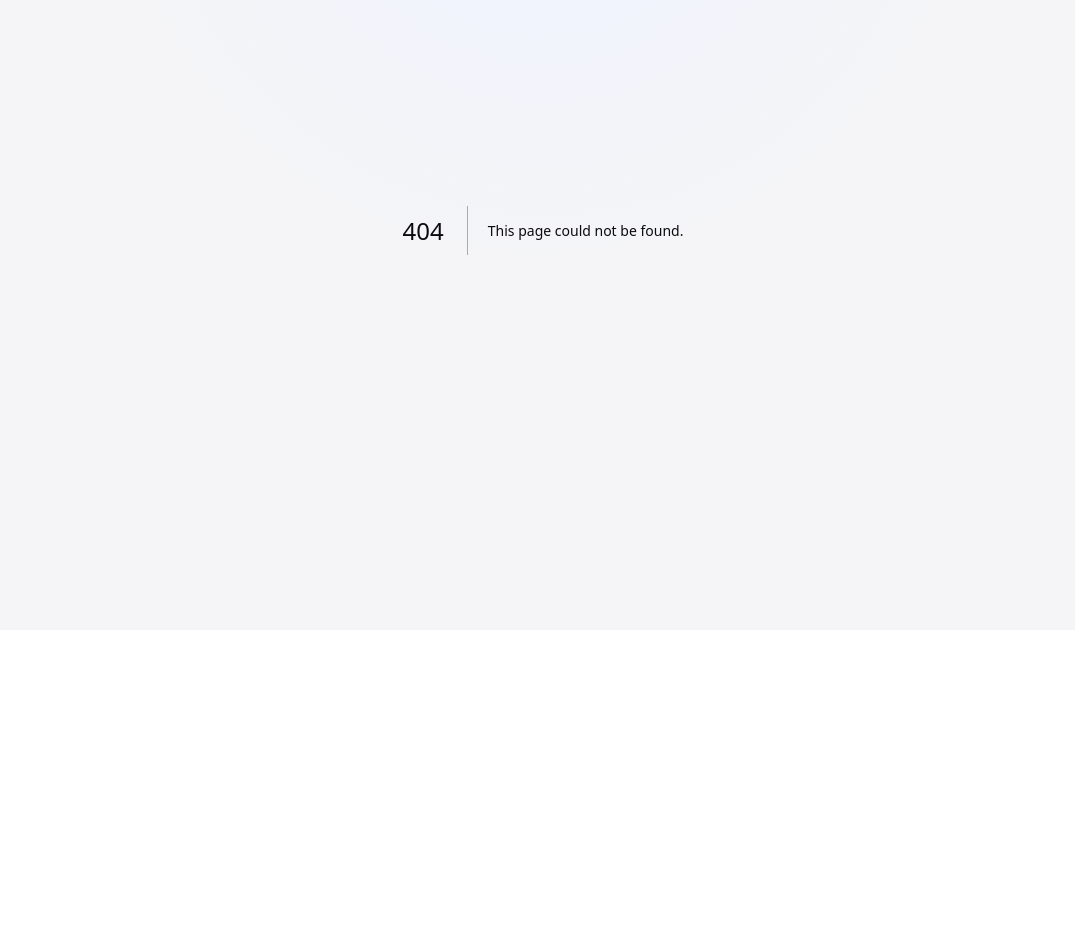
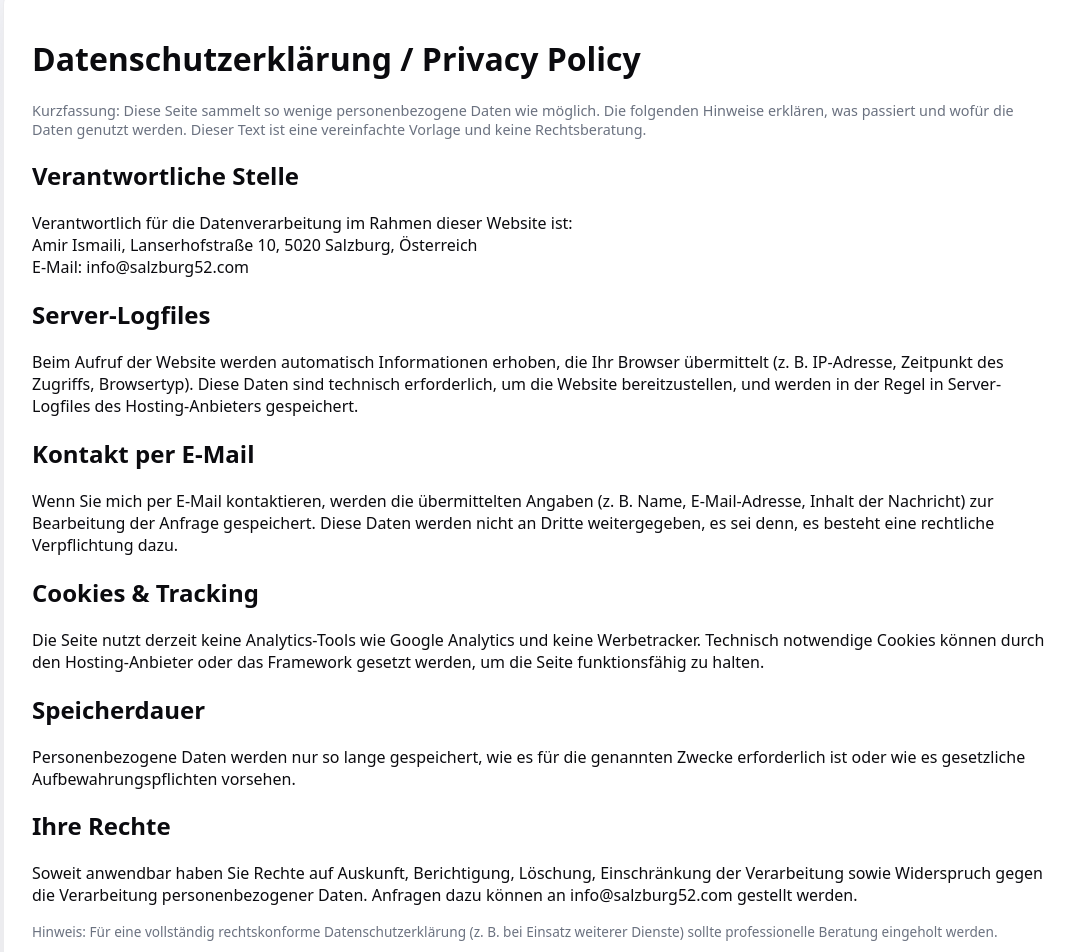
Before and after one commit to luv2loot/salzburg52, a Next.js app: page /legal/privacy in a window 1280 px wide. Before the commit this address had no page. Shown: the part 170-1122 px from the top of the page, without its empty margins (97-1172 px from the left). Before the commit the page ends 800 px from the top, so only its background shows below. Built offline with nearby package versions, Linux system fonts and the light colour scheme.

Commit message:
Create page.js

```diff
--- /dev/null
+++ b/app/legal/privacy/page.js
@@ -0,0 +1,85 @@
+import Header from "@/components/Header";
+import Footer from "@/components/Footer";
+import Cursor from "@/components/Cursor";
+
+const LANG = "de";
+
+export default function PrivacyPage() {
+  return (
+    <>
+      <Cursor />
+      <Header lang={LANG} />
+      <main className="app-shell">
+        <div className="surface" style={{ padding: "1.75rem" }}>
+          <h1>Datenschutzerklärung / Privacy Policy</h1>
+          <p className="text-muted" style={{ fontSize: "0.9rem" }}>
+            Kurzfassung: Diese Seite sammelt so wenige personenbezogene Daten
+            wie möglich. Die folgenden Hinweise erklären, was passiert und wofür
+            die Daten genutzt werden. Dieser Text ist eine vereinfachte
+            Vorlage und keine Rechtsberatung.
+          </p>
+
+          <h2>Verantwortliche Stelle</h2>
+          <p>
+            Verantwortlich für die Datenverarbeitung im Rahmen dieser Website
+            ist:
+            <br />
+            Amir Ismaili, Lanserhofstraße 10, 5020 Salzburg, Österreich
+            <br />
+            E-Mail:{" "}
+            <a href="mailto:info@salzburg52.com">info@salzburg52.com</a>
+          </p>
+
+          <h2>Server-Logfiles</h2>
+          <p>
+            Beim Aufruf der Website werden automatisch Informationen erhoben,
+            die Ihr Browser übermittelt (z. B. IP-Adresse, Zeitpunkt des
+            Zugriffs, Browsertyp). Diese Daten sind technisch erforderlich, um
+            die Website bereitzustellen, und werden in der Regel in
+            Server-Logfiles des Hosting-Anbieters gespeichert.
+          </p>
+
+          <h2>Kontakt per E-Mail</h2>
+          <p>
+            Wenn Sie mich per E-Mail kontaktieren, werden die übermittelten
+            Angaben (z. B. Name, E-Mail-Adresse, Inhalt der Nachricht) zur
+            Bearbeitung der Anfrage gespeichert. Diese Daten werden nicht an
+            Dritte weitergegeben, es sei denn, es besteht eine rechtliche
+            Verpflichtung dazu.
+          </p>
+
+          <h2>Cookies & Tracking</h2>
+          <p>
+            Die Seite nutzt derzeit keine Analytics-Tools wie Google Analytics
+            und keine Werbetracker. Technisch notwendige Cookies können durch
+            den Hosting-Anbieter oder das Framework gesetzt werden, um die
+            Seite funktionsfähig zu halten.
+          </p>
+
+          <h2>Speicherdauer</h2>
+          <p>
+            Personenbezogene Daten werden nur so lange gespeichert, wie es für
+            die genannten Zwecke erforderlich ist oder wie es gesetzliche
+            Aufbewahrungspflichten vorsehen.
+          </p>
+
+          <h2>Ihre Rechte</h2>
+          <p>
+            Soweit anwendbar haben Sie Rechte auf Auskunft, Berichtigung,
+            Löschung, Einschränkung der Verarbeitung sowie Widerspruch gegen die
+            Verarbeitung personenbezogener Daten. Anfragen dazu können an{" "}
+            <a href="mailto:info@salzburg52.com">info@salzburg52.com</a> gestellt
+            werden.
+          </p>
+
+          <p className="text-muted" style={{ fontSize: "0.85rem" }}>
+            Hinweis: Für eine vollständig rechtskonforme Datenschutzerklärung
+            (z. B. bei Einsatz weiterer Dienste) sollte professionelle Beratung
+            eingeholt werden.
+          </p>
+        </div>
+      </main>
+      <Footer lang={LANG} />
+    </>
+  );
+}
```
